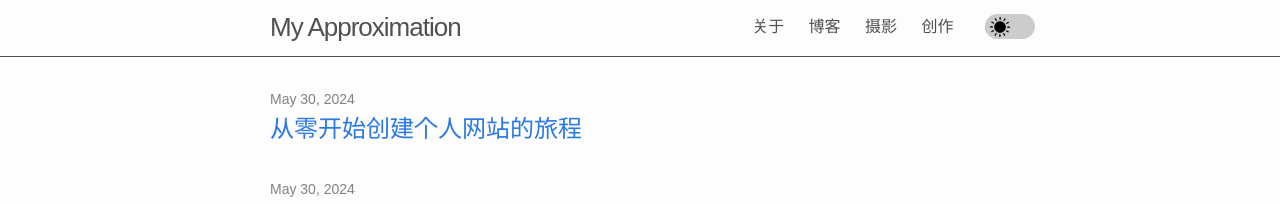
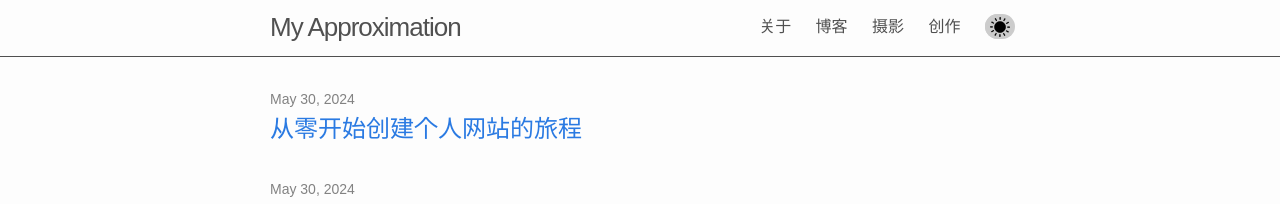
Before and after one commit to henryli121/henryli121.github.io, a Jekyll site: the page built from index.markdown, in a window 1280 px wide. Shown: the top 204 px of the page. Built offline with Jekyll 4.4.1, drawn with Linux system fonts in a browser that asks for light colours; some web fonts are replaced.

Commit message:
menu-style

```diff
--- a/assets/css/custom.css
+++ b/assets/css/custom.css
@@ -47,7 +47,7 @@
   .toggle-container {
     position: relative;
     display: inline-block;
-    margin-left: 7px;
+    margin-left: 0px;
     top: 7px;
     width: 25px;
     height: 25px;
@@ -60,7 +60,7 @@
     display: flex;
     align-items: center;
     cursor: pointer;
-    width: 50px;
+    width: 30px;
     height: 25px;
     background-color: #ccc;
     border-radius: 25px;
--- a/assets/css/main.css
+++ b/assets/css/main.css
@@ -255,12 +255,14 @@
 @media screen and (max-width: 600px) {
   .site-nav {
     position: absolute;
+    font-size: 13px;
     top: 9px;
     right: 15px;
     background-color: #fdfdfd;
     border: 1px solid #e8e8e8;
     border-radius: 5px;
-    text-align: right;
+    text-align: center;
+    width: calc(15% - 30px);
   }
   .site-nav label[for=nav-trigger] {
     display: block;
@@ -272,8 +274,8 @@
   }
   .site-nav .menu-icon {
     display: block;
-    float: right;
-    width: 36px;
+    float: center;
+    width: 15px;
     height: 26px;
     line-height: 0;
     padding-top: 10px;
@@ -293,7 +295,8 @@
   .site-nav .page-link {
     display: block;
     padding: 5px 10px;
-    margin-left: 20px;
+    margin-left: 5px;
+    text-align: center;
   }
   .site-nav .page-link:not(:last-child) {
     margin-right: 0;
```
Also changed, not shown: 1 other file.
